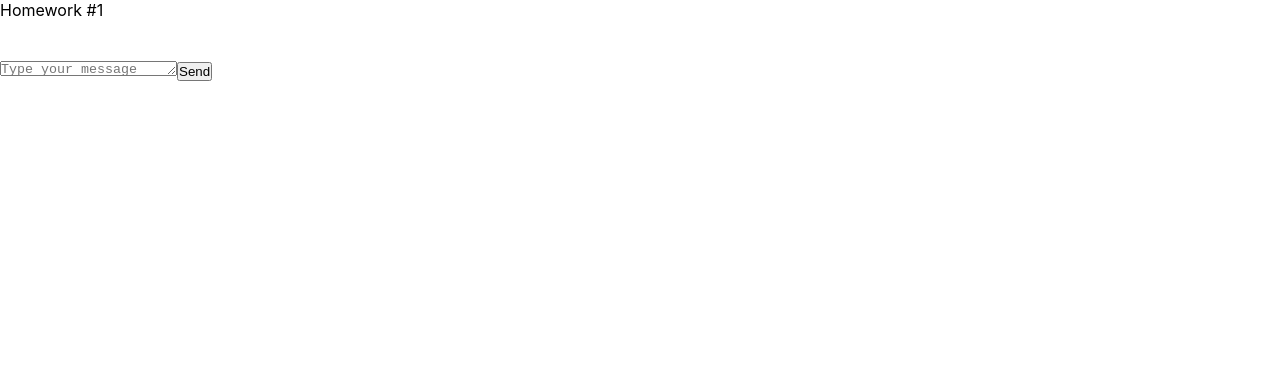
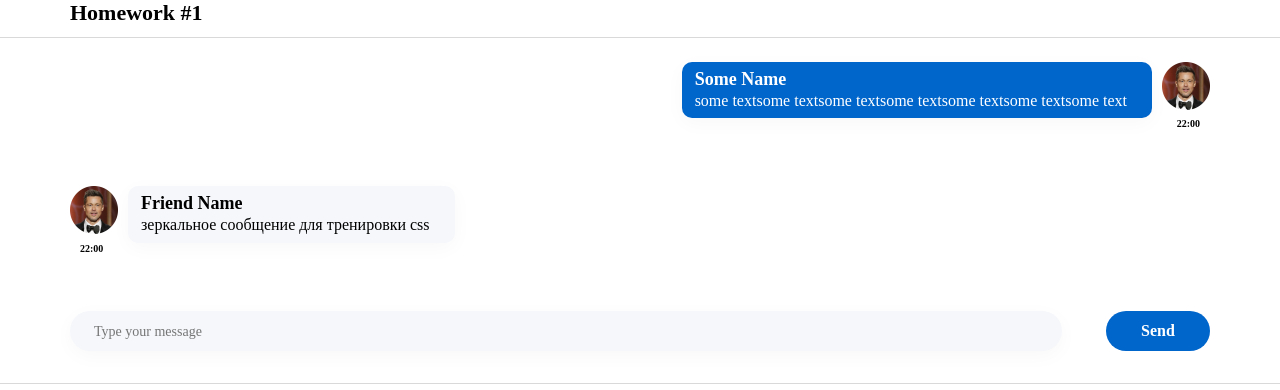
Before and after one commit to bloodyrainday/hws2-master, a React (Create React App) app: page / in a window 1280 px wide. Shown: the top 390 px of the page. Built offline with nearby package versions, Linux system fonts and the light colour scheme.

Commit message:
feat: solve hw1

```diff
--- a/package.json
+++ b/package.json
@@ -1,6 +1,6 @@
 {
   "name": "hws2",
-  "homepage": "http://IgnatZakalinsky.github.io/hws2",
+  "homepage": "http://bloodyrainday.github.io/hws2-master",
   "version": "0.1.0",
   "private": true,
   "dependencies": {
--- a/src/s1-main/App.module.css
+++ b/src/s1-main/App.module.css
@@ -1,11 +1,19 @@
 .App {
-    --header_height: 60px;
+  --header_height: 60px;
 }
 
 .hw {
-
+  padding: 24px 70px 32px;
+  border-bottom: 1px solid #d9d9d9;
+  border-top: 1px solid #d9d9d9;
 }
 
 .hwTitle {
-
+  font-family: Montserrat;
+  font-size: 22px;
+  font-weight: 600;
+  line-height: 26.82px;
+  color: #000000;
+  margin-bottom: 10px;
+  margin-left: 70px;
 }
--- a/src/s2-homeworks/hw01/friend-message/FriendMessage.module.css
+++ b/src/s2-homeworks/hw01/friend-message/FriendMessage.module.css
@@ -1,31 +1,53 @@
 .friendMessage {
-
+  display: flex;
+  flex-direction: column;
+  align-items: start;
+  margin-bottom: 56px;
 }
 
 .friendImageAndText {
-
+  display: flex;
+  gap: 10px;
 }
 
 .friendImageAndText img {
-
+  width: 48px;
+  height: 48px;
 }
 
 .friendText {
-
+  background-color: #f5f7fb;
+  box-shadow: 0px 1px 2px 0px #1d21261a;
+  box-shadow: 0px 5px 20px 0px #1d212608;
+  padding: 7px 25px 8px 13px;
+  border-radius: 10px;
+  position: relative;
 }
 
 .friendText:after {
-
 }
 
 .friendName {
-
+  font-family: Montserrat;
+  font-size: 18px;
+  font-weight: 600;
+  line-height: 21.94px;
+  color: #000000;
 }
 
 .friendMessageText {
-
+  font-family: Montserrat;
+  font-size: 16px;
+  font-weight: 400;
+  line-height: 19.5px;
+  color: #000000;
 }
 
 .friendTime {
-
+  font-family: Montserrat;
+  font-size: 10px;
+  font-weight: 600;
+  line-height: 12.19px;
+  color: #000000;
+  margin-left: 10px;
 }
--- a/src/s2-homeworks/hw01/friend-message/FriendMessage.tsx
+++ b/src/s2-homeworks/hw01/friend-message/FriendMessage.tsx
@@ -1,49 +1,43 @@
-import React from 'react'
-import s from './FriendMessage.module.css'
+import React from "react";
+import s from "./FriendMessage.module.css";
+import { MessageType } from "../HW1";
 
 // создать тип вместо any и отобразить приходящие данные
-const FriendMessage = (props: any) => {
+type FriendMessagePropsType = {
+  message: MessageType;
+};
+
+const FriendMessage = (props: FriendMessagePropsType) => {
   return (
     <div
-            id={'hw1-friend-message-' + props.message.id}
+      id={"hw1-friend-message-" + props.message.id}
       className={s.friendMessage}
     >
       <div className={s.friendImageAndText}>
         <img
-                    id={'hw1-friend-avatar-' + props.message.id}
-                    // создаёт студент
-
-                    //
+          id={"hw1-friend-avatar-" + props.message.id}
+          src={props.message.user.avatar}
         />
         <div className={s.friendText}>
           <div
-                        id={'hw1-friend-name-' + props.message.id}
+            id={"hw1-friend-name-" + props.message.id}
             className={s.friendName}
           >
-                        {/*создаёт студент*/}
-
-                        {/**/}
+            {props.message.user.name}
           </div>
           <pre
-                        id={'hw1-friend-text-' + props.message.id}
+            id={"hw1-friend-text-" + props.message.id}
             className={s.friendMessageText}
           >
-                        {/*создаёт студент*/}
-
-                        {/**/}
+            {props.message.message.text}
           </pre>
         </div>
       </div>
-            <div
-                id={'hw1-friend-time-' + props.message.id}
-                className={s.friendTime}
-            >
-                {/*создаёт студент*/}
-
-                {/**/}
+      <div id={"hw1-friend-time-" + props.message.id} className={s.friendTime}>
+        {props.message.message.time}
       </div>
     </div>
-    )
-}
+  );
+};
 
-export default FriendMessage
+export default FriendMessage;
--- a/src/s2-homeworks/hw01/message-sender/MessageSender.module.css
+++ b/src/s2-homeworks/hw01/message-sender/MessageSender.module.css
@@ -1,18 +1,45 @@
 .sendForm {
-
+  display: flex;
+  justify-content: space-between;
+  align-items: center;
+  gap: 44px;
 }
 
 .textarea {
-
+  box-shadow: 0px 1px 2px 0px #1d21261a;
+  box-shadow: 0px 5px 20px 0px #1d212608;
+  font-family: Montserrat;
+  font-size: 14px;
+  font-weight: 400;
+  line-height: 17.07px;
+  color: #00000099;
+  background-color: #f5f7fb;
+  padding: 12px 0 11px 24px;
+  width: 100%;
+  height: 40px;
+  resize: none;
+  border-radius: 40px;
+  border: none;
 }
 
 .button {
-
+  background-color: #0066cc;
+  color: #ffffff;
+  font-family: Montserrat;
+  font-size: 16px;
+  font-weight: 600;
+  line-height: 19.5px;
+  width: 120px;
+  height: 40px;
+  border: none;
+  border-radius: 30px;
+  cursor: pointer;
+  transition: all 0.2s ease-in-out;
 }
 
 .button:hover {
-
+  opacity: 0.8;
 }
 .button:active {
-
+  border: 5px solid #02478b;
 }
--- a/src/s2-homeworks/hw01/message-sender/MessageSender.tsx
+++ b/src/s2-homeworks/hw01/message-sender/MessageSender.tsx
@@ -1,24 +1,25 @@
-import React, {useEffect, useRef, useState} from 'react'
-import { message0 } from '../HW1'
-import s from './MessageSender.module.css'
+import React, { useEffect, useRef, useState } from "react";
+import { message0 } from "../HW1";
+import s from "./MessageSender.module.css";
 
 // компонента, которая тестирует вашу компоненту (не изменять, any не трогать)
 const MessageSender = (props: any) => {
-    const M = props.M
+  const M = props.M;
   const textareaRef = useRef<HTMLTextAreaElement | null>(null);
-    const [messages, setMessages] = useState<any[]>([])
-    const [text, setText] = useState<any>('')
+  const [messages, setMessages] = useState<any[]>([]);
+  const [text, setText] = useState<any>("");
 
   const onChange = (e: any) => {
-        setText(e.currentTarget.value)
-    }
+    setText(e.currentTarget.value);
+  };
 
   useEffect(() => {
     if (textareaRef?.current) {
-            textareaRef.current.style.height = '0px'
-            textareaRef.current.style.height = textareaRef.current.scrollHeight + 'px'
+      textareaRef.current.style.height = "0px";
+      textareaRef.current.style.height =
+        textareaRef.current.scrollHeight + "px";
     }
-    }, [text])
+  }, [text]);
 
   const addMessage = () => {
     setMessages([
@@ -31,46 +32,40 @@ const MessageSender = (props: any) => {
           time: new Date().toTimeString().slice(0, 5),
         },
       },
-        ])
-        setTimeout(() => setText(''), 4)
-    }
+    ]);
+    setTimeout(() => setText(""), 4);
+  };
 
   const onKeyDown = (e: any) => {
-        e.key === 'Enter' && e.shiftKey && addMessage()
-    }
+    e.key === "Enter" && e.shiftKey && addMessage();
+  };
 
   return (
     <>
       {messages.map((m) => (
-                <M key={'message' + m.id} message={m} />
+        <M key={"message" + m.id} message={m} />
       ))}
 
-            <div id={'hw1-send-message-form'} className={s.sendForm}>
+      <div id={"hw1-send-message-form"} className={s.sendForm}>
         <textarea
-                    id={'hw1-textarea'}
+          id={"hw1-textarea"}
           className={s.textarea}
           ref={textareaRef}
-
-                    title={'Shift+Enter for send'}
-                    placeholder={'Type your message'}
+          rows={5}
+          title={"Shift+Enter for send"}
+          placeholder={"Type your message"}
           value={text}
-
           onChange={onChange}
           onKeyDown={onKeyDown}
         />
-                <button
-                    id={'hw1-button'}
-                    className={s.button}
-
-                    onClick={addMessage}
-                >
+        <button id={"hw1-button"} className={s.button} onClick={addMessage}>
           {/*текст кнопки могут изменить студенты*/}
           Send
           {/**/}
         </button>
       </div>
     </>
-    )
-}
+  );
+};
 
-export default MessageSender
+export default MessageSender;
--- a/src/s2-homeworks/hw01/message/Message.module.css
+++ b/src/s2-homeworks/hw01/message/Message.module.css
@@ -1,31 +1,63 @@
 .message {
-
+  display: flex;
+  flex-direction: column;
+  align-items: end;
+  margin-bottom: 56px;
 }
 
 .imageAndText {
-
+  display: flex;
+  flex-direction: row-reverse;
+  gap: 10px;
 }
 
 .imageAndText img {
-
+  width: 48px;
+  height: 48px;
 }
 
 .text {
-
+  background-color: #0066cc;
+  box-shadow: 0px 1px 2px 0px #1d21261a;
+  box-shadow: 0px 5px 20px 0px #1d212608;
+  padding: 7px 25px 8px 13px;
+  border-radius: 10px;
+  position: relative;
 }
 
 .text:after {
+  /* content: "";
+  position: absolute;
+  display: block;
+  width: 10px;
+  height: 10px;
 
+  border-right: 1px solid red;
+  border-bottom: 1px solid red;
+  right: 0; */
 }
 
 .name {
-
+  font-family: Montserrat;
+  font-size: 18px;
+  font-weight: 600;
+  line-height: 21.94px;
+  color: #ffffff;
 }
 
 .messageText {
-
+  font-family: Montserrat;
+  font-size: 16px;
+  font-weight: 400;
+  line-height: 19.5px;
+  color: #ffffff;
 }
 
 .time {
-
+  font-family: Montserrat;
+  font-size: 10px;
+  font-weight: 600;
+  line-height: 12.19px;
+  color: #000000;
+  margin-right: 10px;
 }
--- a/src/s2-homeworks/hw01/message/Message.tsx
+++ b/src/s2-homeworks/hw01/message/Message.tsx
@@ -1,40 +1,35 @@
-import React from 'react'
-import s from './Message.module.css'
+import React from "react";
+import s from "./Message.module.css";
+import { MessageType } from "../HW1";
 
 // нужно создать правильный тип вместо any
-export type MessagePropsType = any
+export type MessagePropsType = {
+  message: MessageType;
+};
 
 // нужно отобразить приходящие данные
 const Message = (props: MessagePropsType) => {
   return (
-        <div id={'hw1-message-' + props.message.id} className={s.message}>
+    <div id={"hw1-message-" + props.message.id} className={s.message}>
       <div className={s.imageAndText}>
         <img
-                    id={'hw1-avatar-' + props.message.id}
-                    // создаёт студент
-
-                    //
+          id={"hw1-avatar-" + props.message.id}
+          src={props.message.user.avatar}
         />
         <div className={s.text}>
-                    <div id={'hw1-name-' + props.message.id} className={s.name}>
-                        {/*создаёт студент*/}
-
-                        {/**/}
+          <div id={"hw1-name-" + props.message.id} className={s.name}>
+            {props.message.user.name}
           </div>
-                    <pre id={'hw1-text-' + props.message.id} className={s.messageText}>
-                        {/*создаёт студент*/}
-
-                        {/**/}
+          <pre id={"hw1-text-" + props.message.id} className={s.messageText}>
+            {props.message.message.text}
           </pre>
         </div>
       </div>
-            <div id={'hw1-time-' + props.message.id} className={s.time}>
-                {/*создаёт студент*/}
-
-                {/**/}
+      <div id={"hw1-time-" + props.message.id} className={s.time}>
+        {props.message.message.time}
       </div>
     </div>
-    )
-}
+  );
+};
 
-export default Message
+export default Message;
```
Also changed, not shown: src/s1-main/App.tsx (+6 -6 lines), src/s2-homeworks/hw01/HW1.tsx (+33 -19 lines). Lines whose indentation alone changed are shown as unchanged.
